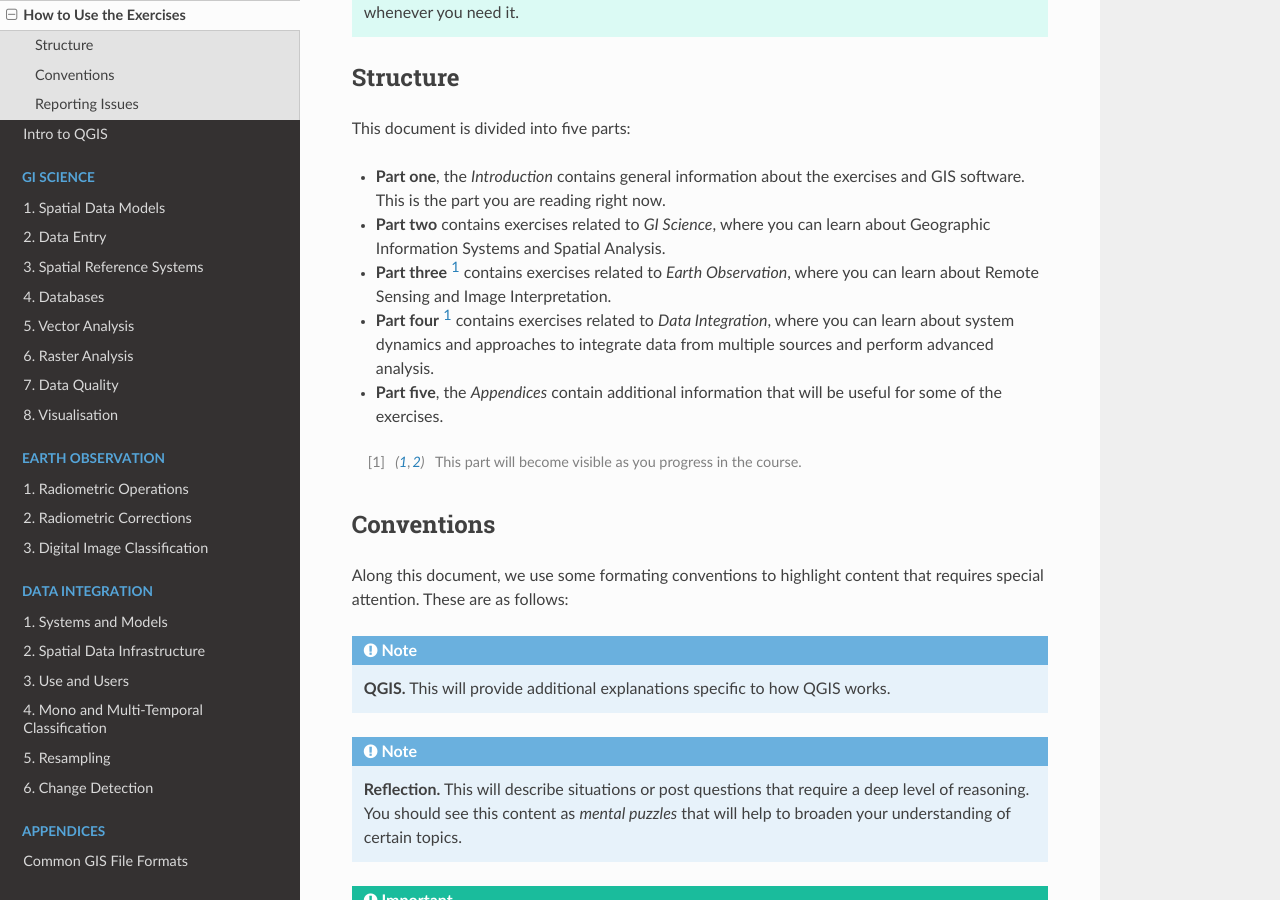
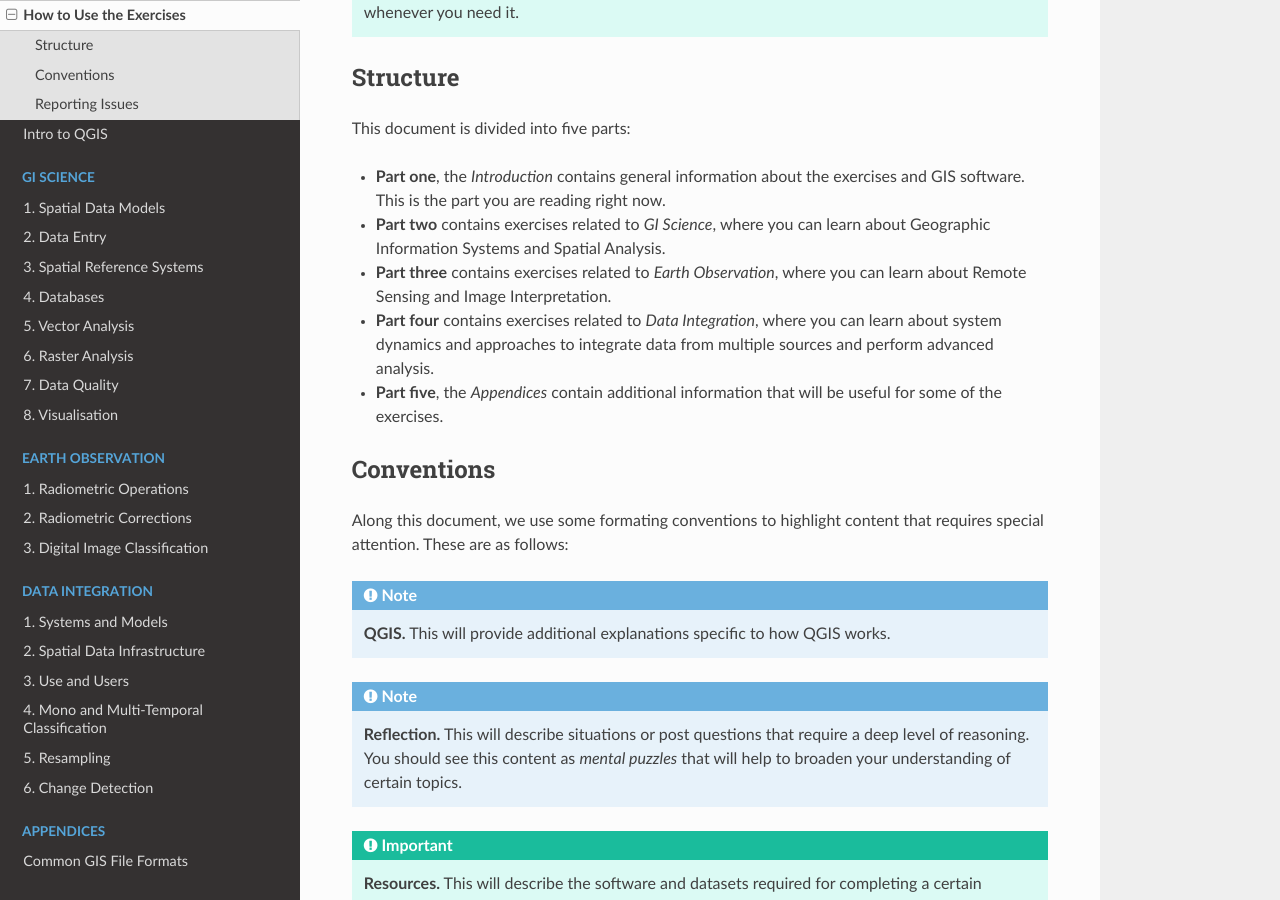
Before and after one commit to manuGil/online-core, a Sphinx documentation site: the page built from docs/source/how-to.rst, in a window 1280 px wide and 900 px high, scrolled down 1376 px. Built offline with Sphinx 7.4.7 and the Read the Docs theme 2.0.0, drawn with Linux system fonts in a browser that asks for light colours.

Commit message:
remove footnote

```diff
--- a/docs/source/how-to.rst
+++ b/docs/source/how-to.rst
@@ -36,11 +36,10 @@
 
 + **Part one**, the *Introduction* contains general information about the exercises and GIS software. This is the part you are reading right now.
 + **Part two** contains exercises related to *GI Science*, where you can learn about Geographic Information Systems and Spatial Analysis.
-+ **Part three** [1]_ contains exercises related to *Earth Observation*, where you can learn about Remote Sensing and Image Interpretation.
-+ **Part four** [1]_ contains exercises related to *Data Integration*, where you can learn about system dynamics and approaches to integrate data from multiple sources and perform advanced analysis.
++ **Part three**  contains exercises related to *Earth Observation*, where you can learn about Remote Sensing and Image Interpretation.
++ **Part four**  contains exercises related to *Data Integration*, where you can learn about system dynamics and approaches to integrate data from multiple sources and perform advanced analysis.
 + **Part five**, the *Appendices* contain additional information that will be useful for some of the exercises.
 
-.. [1] This part will become visible as you progress in the course.
 
 
 Conventions
```
